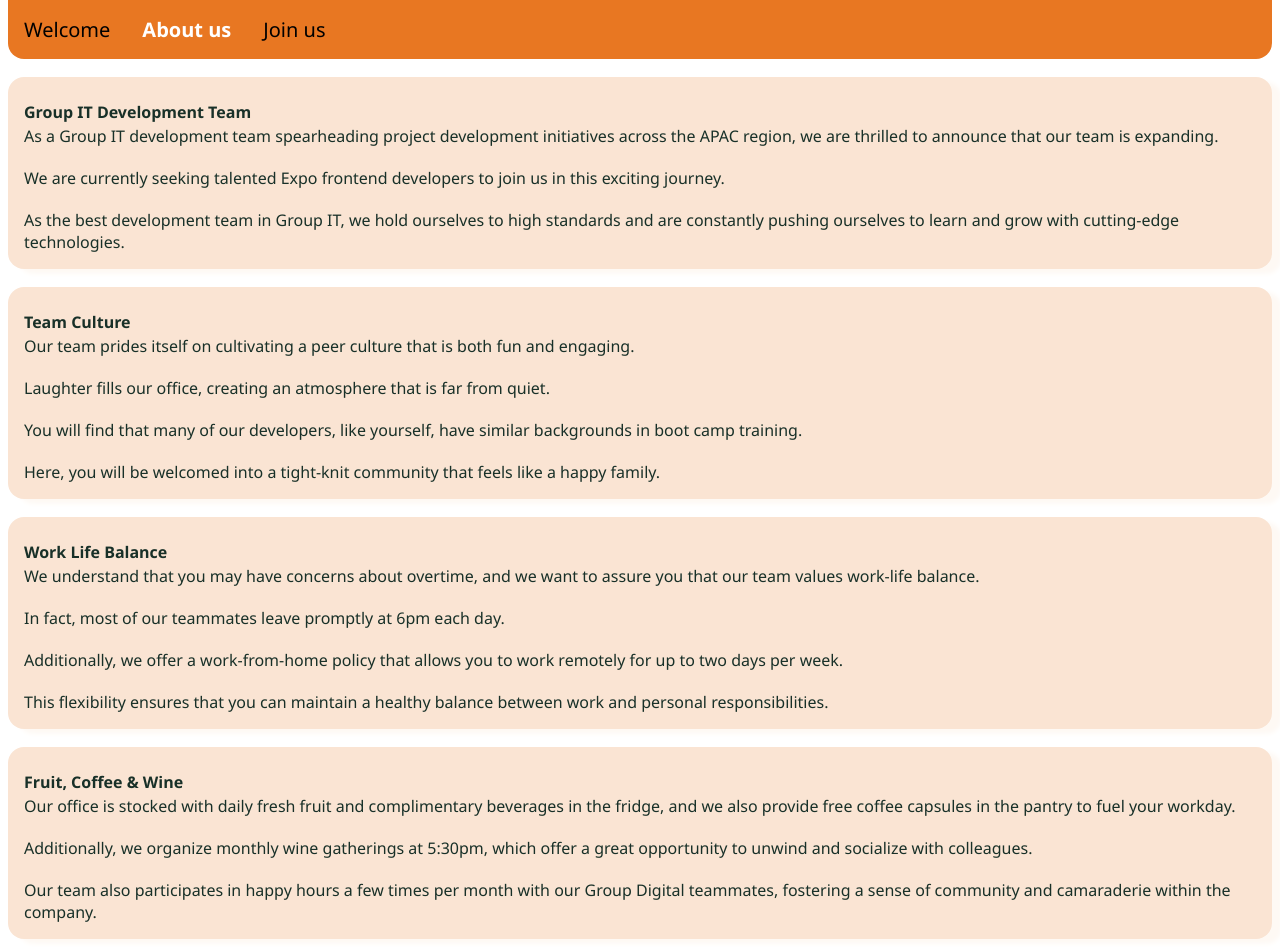
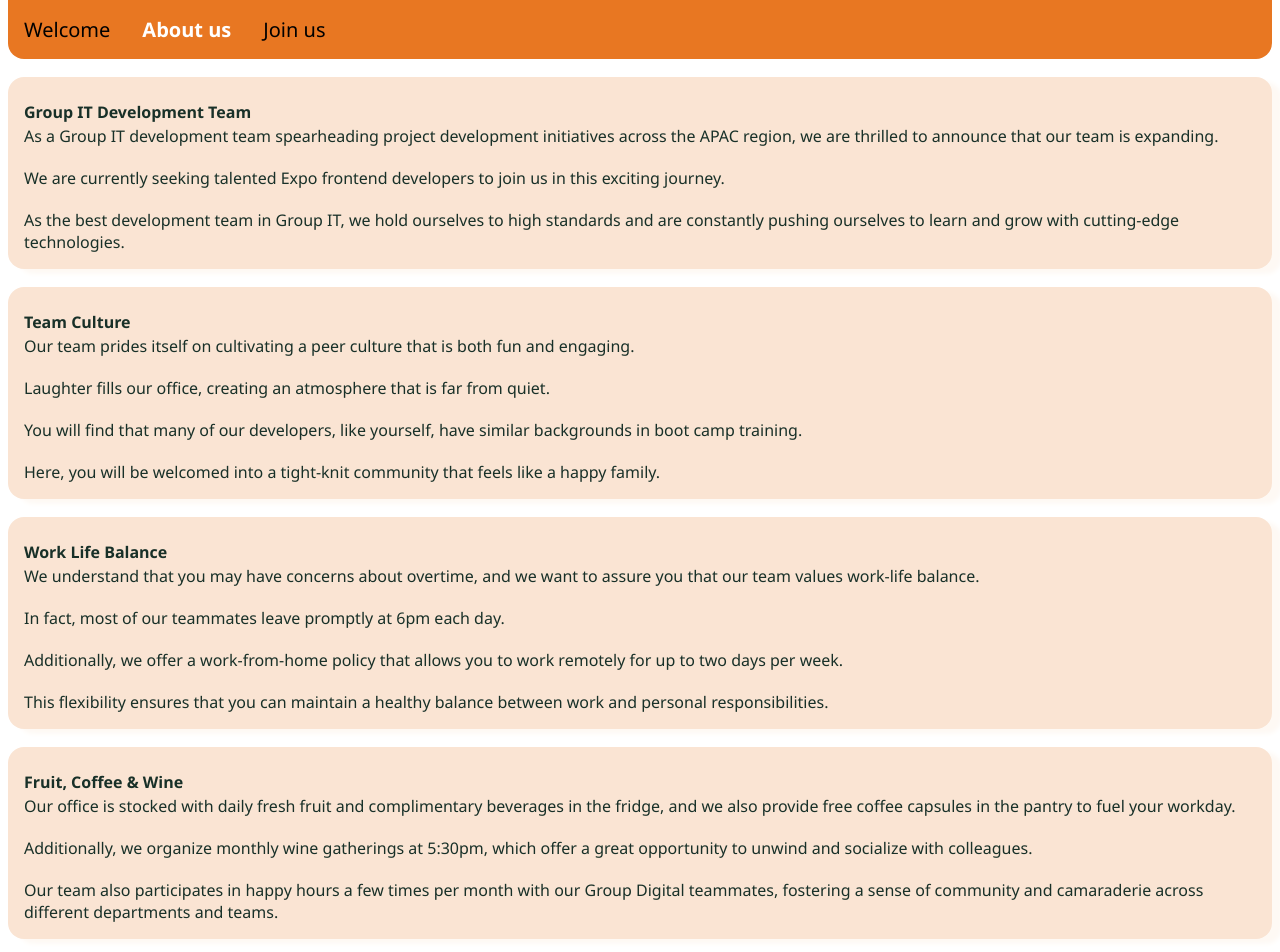
Before and after one commit to lamhtf/about, a Next.js app: page /about-us in a window 1280 px wide. Shown: the top 952 px of the page. Built offline with nearby package versions, Linux system fonts and the light colour scheme.

Commit message:
* change some wordings in about us

```diff
--- a/pages/about-us/index.tsx
+++ b/pages/about-us/index.tsx
@@ -43,7 +43,7 @@ export default function AboutUs() {
         <br/>
         <div className={styles.text}>Additionally, we organize monthly wine gatherings at 5:30pm, which offer a great opportunity to unwind and socialize with colleagues.</div>
         <br/>
-        <div className={styles.text}>Our team also participates in happy hours a few times per month with our Group Digital teammates, fostering a sense of community and camaraderie within the company.</div>
+        <div className={styles.text}>Our team also participates in happy hours a few times per month with our Group Digital teammates, fostering a sense of community and camaraderie across different departments and teams.</div>
       </div>
       <br/>
       <div className={styles.content}>
```
